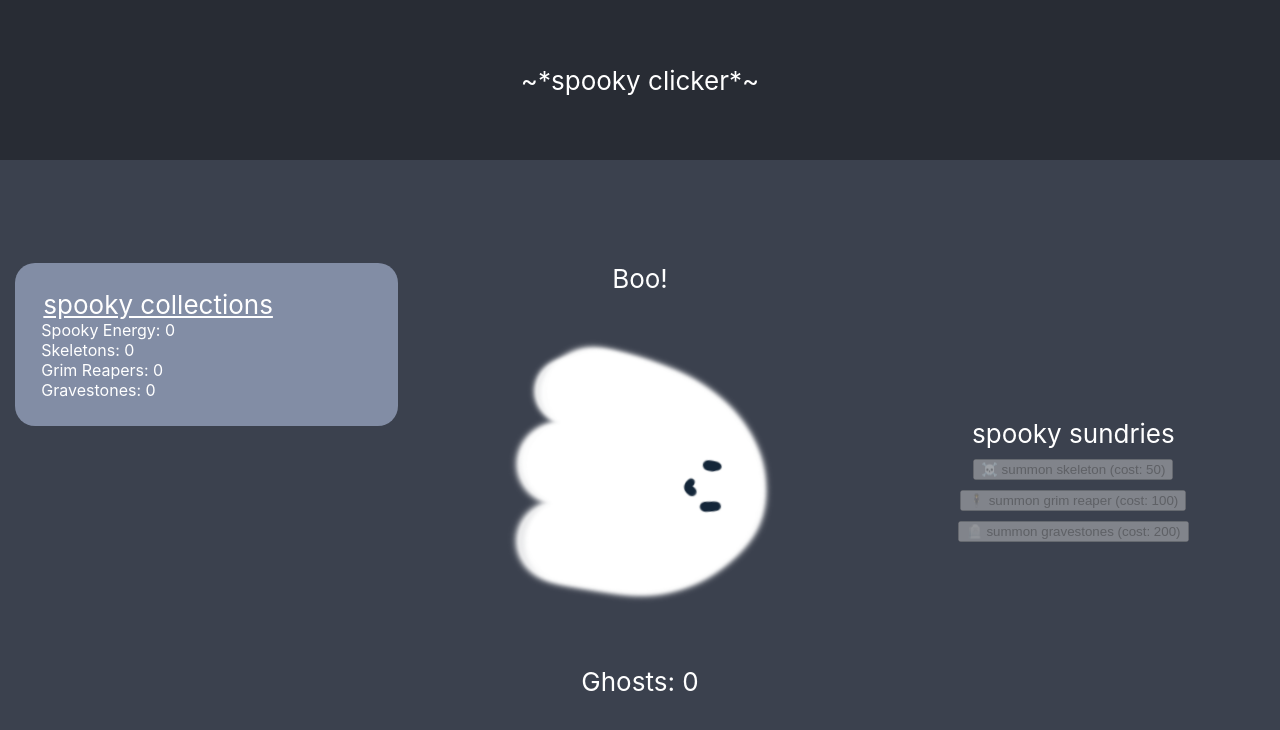
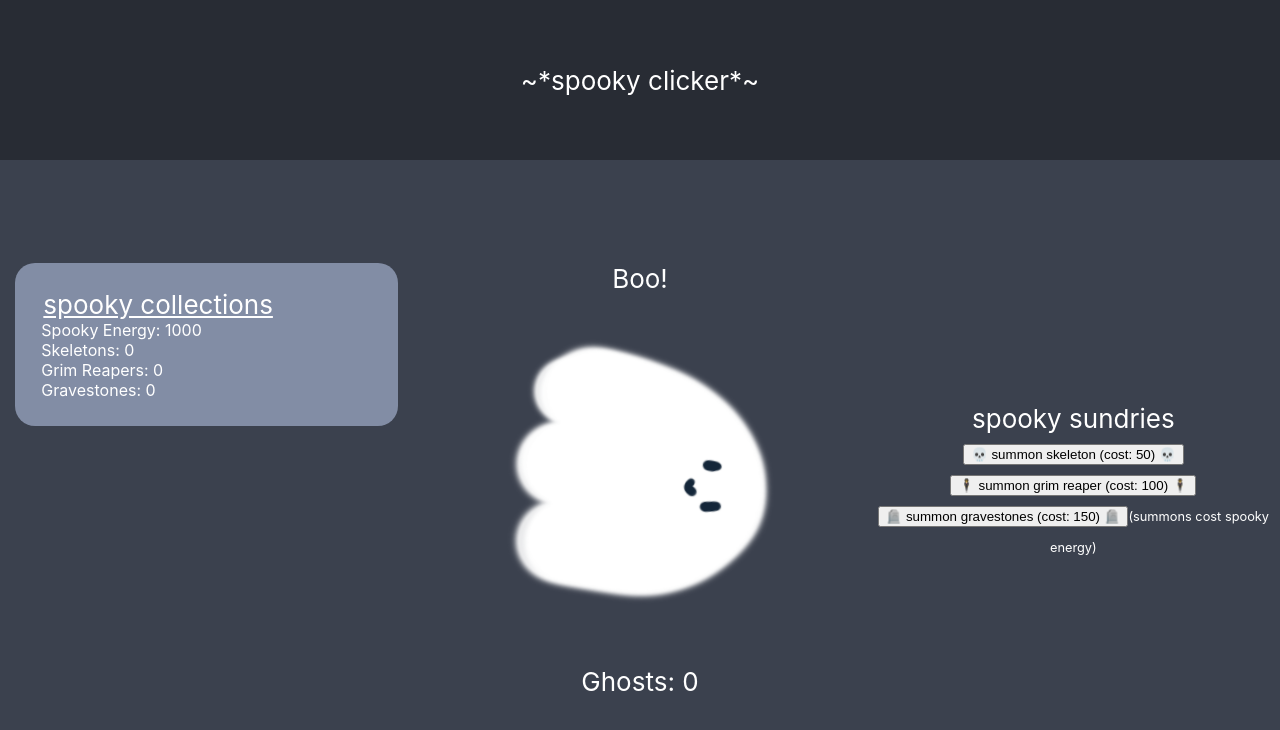
Before and after one commit to cjplatten/clicker-game, a React (Create React App) app in the folder spooky-clicker/: page / in a window 1280 px wide. Shown: the top 730 px of the page. Built offline with nearby package versions, Linux system fonts and the light colour scheme.

Commit message:
add Gravstones increase value of ghosts functionality

```diff
--- a/spooky-clicker/src/Components/ClickerGame.jsx
+++ b/spooky-clicker/src/Components/ClickerGame.jsx
@@ -5,20 +5,27 @@ import Resources from "./Resources";
 export default class ClickerGame extends Component {
   state = {
     ghosts: 0,
-    spookyEnergy: 0,
+    spookyEnergy:1000,
+    ghostSpookyEnergyValue: 1,
   };
 
   increaseGhosts = (increase) => {
-    this.changeSpookyEnergy(1);
+    this.changeSpookyEnergy(this.state.ghostSpookyEnergyValue);
     this.setState((currState) => {
       return { ghosts: currState.ghosts + increase };
     });
   };
 
-  changeSpookyEnergy = (increase) => {
-    console.log(increase);
+  changeSpookyEnergy = (change) => {
     this.setState((currState) => {
-      return { spookyEnergy: currState.spookyEnergy + increase };
+      return { spookyEnergy: currState.spookyEnergy + change };
+    });
+  };
+
+  changeGhostSpookyEnergyValue = (change) => {
+    this.setState((currState) => {
+      console.log(change)
+      return { ghostSpookyEnergyValue: currState.ghostSpookyEnergyValue + change};
     });
   };
 
@@ -37,6 +44,7 @@ export default class ClickerGame extends Component {
           increaseGhosts={this.increaseGhosts}
           spookyEnergy={spookyEnergy}
           changeSpookyEnergy={this.changeSpookyEnergy}
+          changeGhostSpookyEnergyValue={this.changeGhostSpookyEnergyValue}
         />
       </section>
     );
--- a/spooky-clicker/src/Components/ResourceItem.jsx
+++ b/spooky-clicker/src/Components/ResourceItem.jsx
@@ -23,7 +23,7 @@ export default function ResourceItem(props) {
              {propertyBoosted === "ghostWorth" && (
             <>
             <br />
-            {name} are making your ghosts worth {Math.round(boost * amount * 100) / 100} spooky energy per ghost
+            {name} are making each ghost worth {Math.round(boost * amount * 100) / 100} extra spooky energy
             </>
             )}
             </p>
--- a/spooky-clicker/src/Components/Resources.jsx
+++ b/spooky-clicker/src/Components/Resources.jsx
@@ -24,26 +24,33 @@ export default class Resources extends Component {
       name: "Gravestones",
       emoji: "🪦",
       amount: 0,
-      cost: 200,
+      cost: 150,
       boost: 2,
       propertyBoosted: "ghostWorth",
     },
   };
 
   handleSummon = (summonName) => {
-    if(summonName){
-
-    this.props.changeSpookyEnergy(-this.state[summonName].cost);
-    console.log(summonName);
-    this.setState(
-      (currState) => {
+    if (summonName) {
+      this.props.changeSpookyEnergy(-this.state[summonName].cost);
+      console.log(summonName);
+      this.setState((currState) => {
         return {
-          [summonName]: {...currState[summonName], amount: currState[summonName].amount + 1, cost: Math.round(currState[summonName].cost * 1.2)}
+          [summonName]: {
+            ...currState[summonName],
+            amount: currState[summonName].amount + 1,
+            cost: Math.round(currState[summonName].cost * 1.2),
+          },
         };
+      });
+      if (this.state[summonName].propertyBoosted === "ghostWorth") {
+        console.log("hi");
+        this.props.changeGhostSpookyEnergyValue(
+          this.state[summonName].boost * (this.state[summonName].amount + 1)
+        );
       }
-    );
-  }
-};
+    }
+  };
 
   passiveSpookyEnergy = () => {
     if (this.state.skeletons.amount > 0) {
@@ -62,8 +69,10 @@ export default class Resources extends Component {
   };
 
   componentDidMount() {
-    this.interval = setInterval(() => {this.passiveSpookyEnergy()
-    this.passiveGhosts()}, 1000);
+    this.interval = setInterval(() => {
+      this.passiveSpookyEnergy();
+      this.passiveGhosts();
+    }, 1000);
   }
 
   // componentDidUpdate(prevProps, prevState) {
@@ -86,7 +95,9 @@ export default class Resources extends Component {
         <dl className="resources">
           <legend>spooky collections</legend>
 
-          <dt id="resources-spookyEnergy-dt" >Spooky Energy: {Math.round(spookyEnergy)}</dt>
+          <dt id="resources-spookyEnergy-dt">
+            Spooky Energy: {Math.round(spookyEnergy)}
+          </dt>
           <ResourceItem {...skeletons} />
           <ResourceItem {...grimReapers} />
           <ResourceItem {...gravestones} />
--- a/spooky-clicker/src/Components/Shop.jsx
+++ b/spooky-clicker/src/Components/Shop.jsx
@@ -9,25 +9,26 @@ export default function Shop(props) {
       <legend>spooky sundries</legend>
       <button
         className="spooky-shop-button-skeleton"
-        onClick={()=>props.handleSummon('skeletons')}
+        onClick={() => props.handleSummon("skeletons")}
         disabled={skeletonCost > spookyEnergy}
       >
-        ☠️ summon skeleton (cost: {skeletonCost})
+        💀 summon skeleton (cost: {skeletonCost}) 💀
       </button>
       <button
         className="spooky-shop-button-grimReapers"
-        onClick={()=>props.handleSummon('grimReapers')}
+        onClick={() => props.handleSummon("grimReapers")}
         disabled={grimReaperCost > spookyEnergy}
       >
-        🕴 summon grim reaper (cost: {grimReaperCost})
+        🕴 summon grim reaper (cost: {grimReaperCost}) 🕴
       </button>
       <button
         className="spooky-shop-button-gravestones"
-        onClick={()=>props.handleSummon('gravestones')}
+        onClick={() => props.handleSummon("gravestones")}
         disabled={gravestoneCost > spookyEnergy}
       >
-        🪦 summon gravestones (cost: {gravestoneCost})
+        🪦 summon gravestones (cost: {gravestoneCost}) 🪦
       </button>
+      <p className="description">(summons cost spooky energy)</p>
     </section>
   );
 }
```
